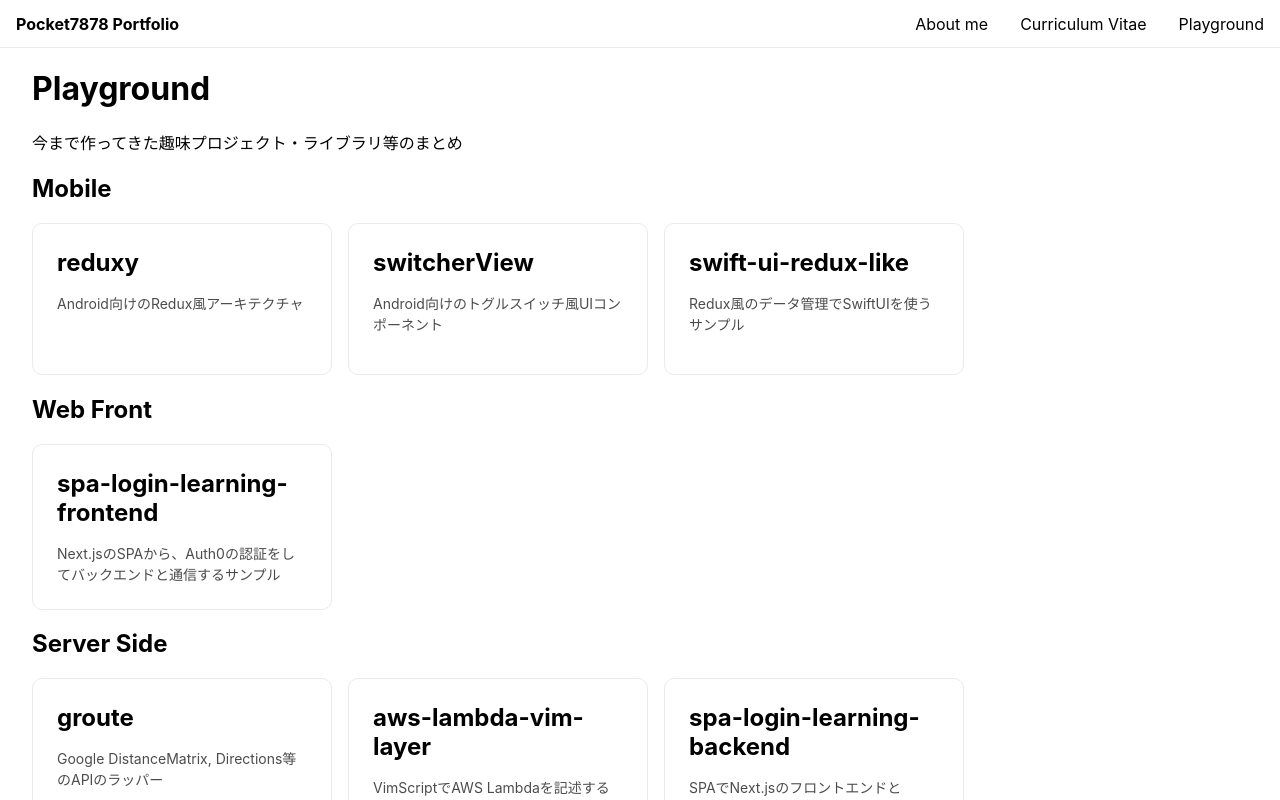
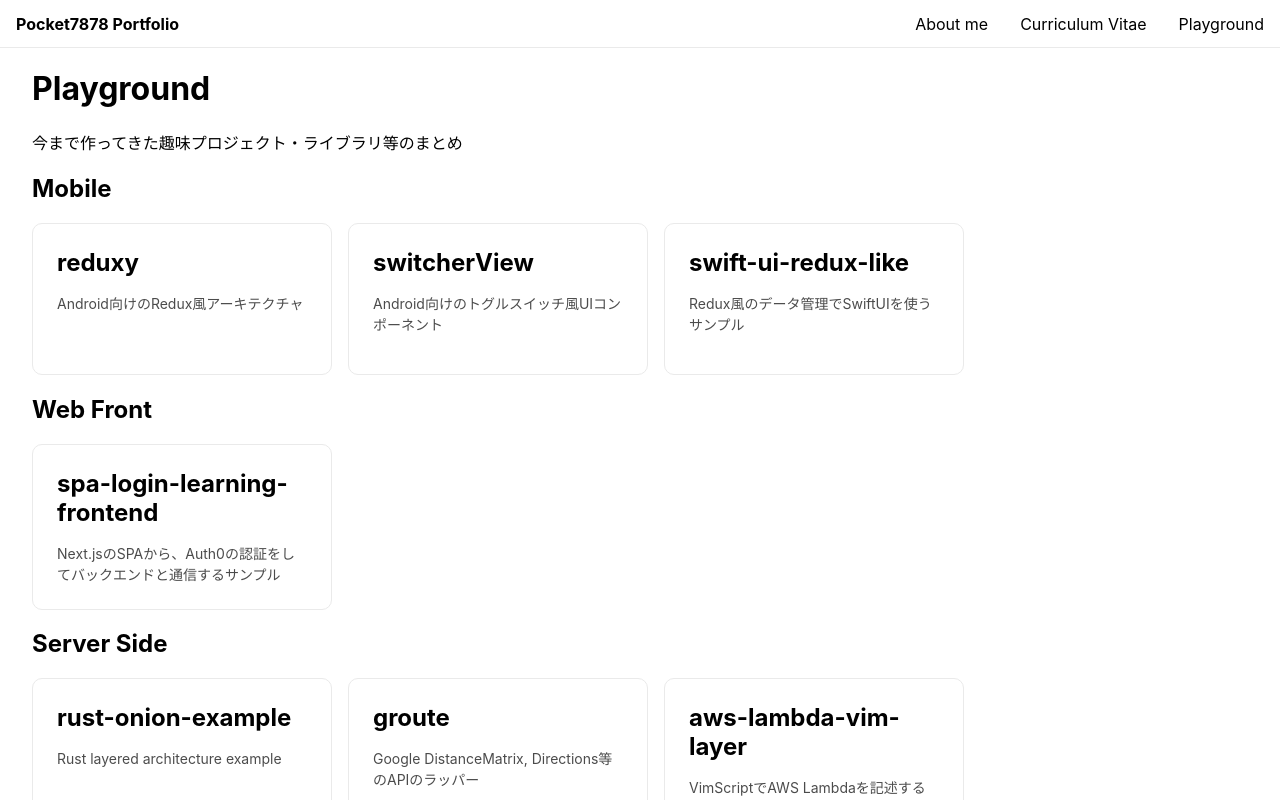
Before and after one commit to pocket7878/pocket7878-com, a Next.js app: page /playground in a window 1280 px wide. Shown: the top 800 px of the page. Built offline with nearby package versions, Linux system fonts and the light colour scheme.

Commit message:
feat: Add rust-onion-example to playground

```diff
--- a/pages/playground.tsx
+++ b/pages/playground.tsx
@@ -48,6 +48,10 @@ const Playground: NextPage = () => {
           <section>
             <h2>Server Side</h2>
             <LinksWrapper>
+              <GitHubLinkPlaygroundCard
+                repoName='rust-onion-example'
+                description='Rust layered architecture example'
+              />
               <GitHubLinkPlaygroundCard
                 repoName='groute'
                 description='Google DistanceMatrix, Directions等のAPIのラッパー'
```
